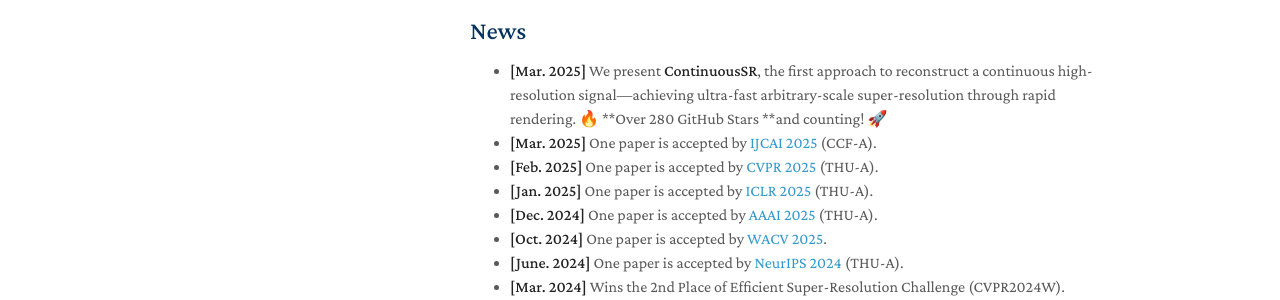
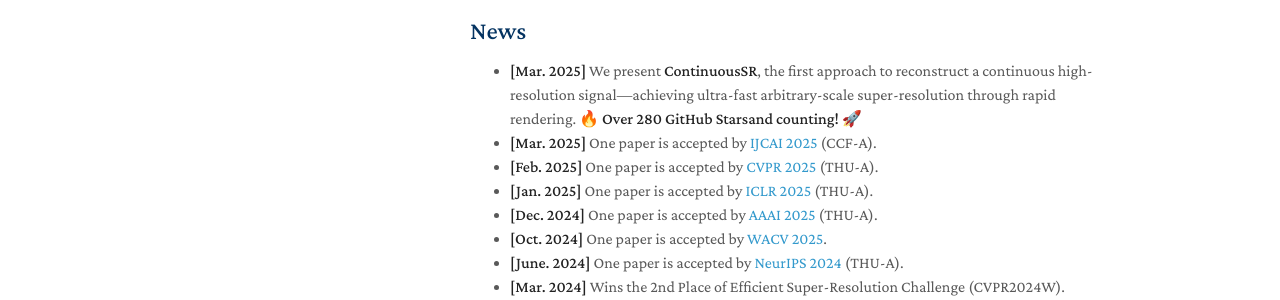
Before and after one commit to peylnog/peylnog.github.io, a Jekyll site: the page built from index.md, in a window 1280 px wide and 900 px high. Shown: the part 484-784 px from the top of the window. Built offline with Jekyll 4.4.1, drawn with Linux system fonts in a browser that asks for light colours; some web fonts are replaced; a style sheet for code colours, icons or effects is not loaded; our own code applies the rules of GitHub Pages for plain Markdown files.

Commit message:
Updated configuration, publications, and other files

```diff
--- a/index.md
+++ b/index.md
@@ -17,7 +17,7 @@
 
 
 ## News
-- **[Mar. 2025]** We present **ContinuousSR**, the first approach to reconstruct a continuous high-resolution signal—achieving ultra-fast arbitrary-scale super-resolution through rapid rendering. 🔥 **Over 280 GitHub Stars **and counting! 🚀
+- **[Mar. 2025]** We present **ContinuousSR**, the first approach to reconstruct a continuous high-resolution signal—achieving ultra-fast arbitrary-scale super-resolution through rapid rendering. 🔥 **Over 280 GitHub Starsand counting!** 🚀
 - **[Mar. 2025]** One paper is accepted by <a href="https://www.ijcai.org/">IJCAI 2025</a> (CCF-A).
 - **[Feb. 2025]** One paper is accepted by <a href="https://cvpr.thecvf.com/Conferences/2025/">CVPR 2025</a> (THU-A).
 - **[Jan. 2025]** One paper is accepted by <a href="https://iclr.cc/">ICLR 2025</a> (THU-A).
```
Also changed, not shown: 1 other file.
